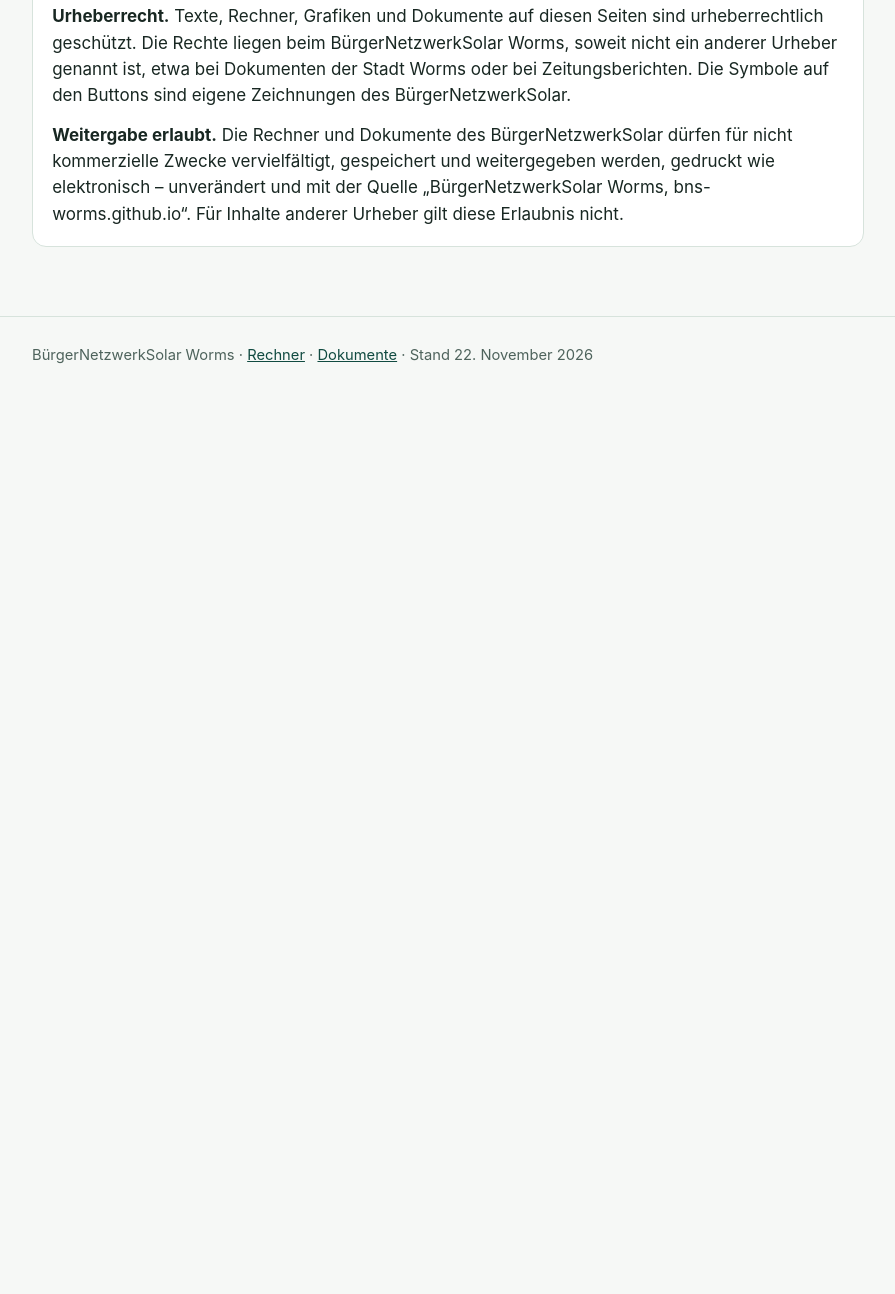
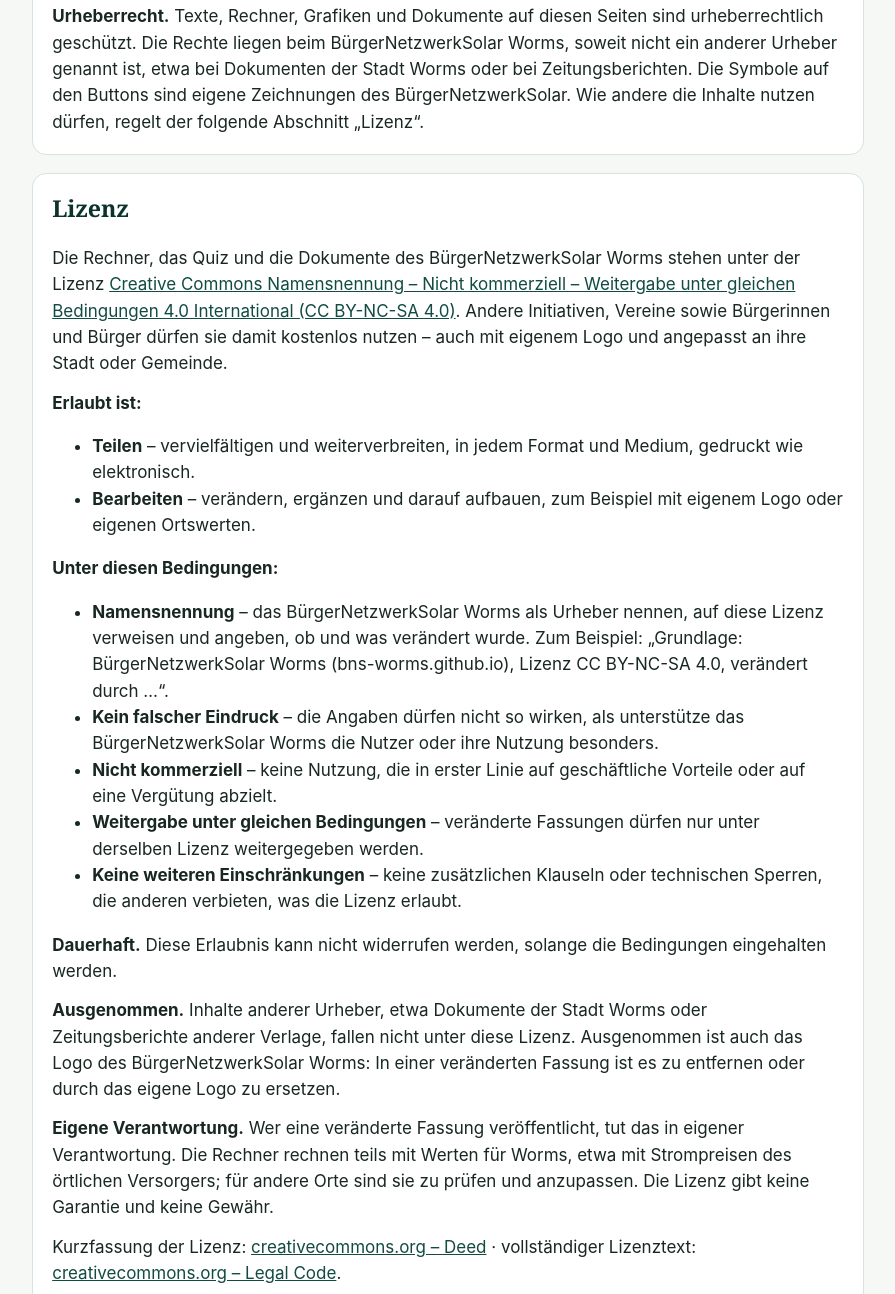
Before and after one commit to bns-worms/rechner, a plain HTML site: page impressum.html in a window 1280 px wide. Shown: the part 2531-3825 px from the top of the page, without its empty margins (68-963 px from the left). Before the commit the page ends 2935 px from the top, so only its background shows below. Drawn offline with Linux system fonts and the light colour scheme.

Commit message:
Add files via upload

```diff
--- a/impressum.html
+++ b/impressum.html
@@ -119,8 +119,28 @@
       <p><b>Kein Beratungsvertrag.</b> Die Nutzung der Rechner, des Quiz und der Dokumente ist kostenlos und begründet kein Vertragsverhältnis, insbesondere keinen Beratungsvertrag. Die Ergebnisse dienen nur der allgemeinen Information. Eine persönliche Beratung findet nur statt, wenn sie ausdrücklich vereinbart wird.</p>
       <p><b>Haftungsbeschränkung.</b> Soweit gesetzlich zulässig, ist eine Haftung für Schäden ausgeschlossen, die aus der Nutzung der Rechner, des Quiz oder der Dokumente oder aus darauf gestützten Entscheidungen entstehen. Das gilt nicht für Schäden aus der Verletzung von Leben, Körper oder Gesundheit und nicht für vorsätzlich oder grob fahrlässig verursachte Schäden.</p>
       <p><b>Verweise auf fremde Seiten.</b> Diese Seiten und die Dokumente enthalten Verweise auf Angebote anderer, zum Beispiel bns.worms.de und worms.de der Stadt Worms, die KfW, das Marktstammdatenregister, Studien und Hersteller. Für deren Inhalte, deren Erreichbarkeit und deren Umgang mit Daten ist allein der jeweilige Anbieter verantwortlich; das BürgerNetzwerkSolar übernimmt dafür keine Verantwortung und macht sich diese Inhalte nicht zu eigen. Wird ein rechtswidriger Inhalt auf einer verlinkten Seite bekannt, entfernt das BürgerNetzwerkSolar den Verweis.</p>
-      <p><b>Urheberrecht.</b> Texte, Rechner, Grafiken und Dokumente auf diesen Seiten sind urheberrechtlich geschützt. Die Rechte liegen beim BürgerNetzwerkSolar Worms, soweit nicht ein anderer Urheber genannt ist, etwa bei Dokumenten der Stadt Worms oder bei Zeitungsberichten. Die Symbole auf den Buttons sind eigene Zeichnungen des BürgerNetzwerkSolar.</p>
-      <p><b>Weitergabe erlaubt.</b> Die Rechner und Dokumente des BürgerNetzwerkSolar dürfen für nicht kommerzielle Zwecke vervielfältigt, gespeichert und weitergegeben werden, gedruckt wie elektronisch – unverändert und mit der Quelle „BürgerNetzwerkSolar Worms, bns-worms.github.io“. Für Inhalte anderer Urheber gilt diese Erlaubnis nicht.</p>
+      <p><b>Urheberrecht.</b> Texte, Rechner, Grafiken und Dokumente auf diesen Seiten sind urheberrechtlich geschützt. Die Rechte liegen beim BürgerNetzwerkSolar Worms, soweit nicht ein anderer Urheber genannt ist, etwa bei Dokumenten der Stadt Worms oder bei Zeitungsberichten. Die Symbole auf den Buttons sind eigene Zeichnungen des BürgerNetzwerkSolar. Wie andere die Inhalte nutzen dürfen, regelt der folgende Abschnitt „Lizenz“.</p>
+    </section>
+    <section id="lizenz">
+      <h2>Lizenz</h2>
+      <p>Die Rechner, das Quiz und die Dokumente des BürgerNetzwerkSolar Worms stehen unter der Lizenz <a href="https://creativecommons.org/licenses/by-nc-sa/4.0/deed.de" target="_blank" rel="noopener">Creative Commons Namensnennung – Nicht kommerziell – Weitergabe unter gleichen Bedingungen 4.0 International (CC BY-NC-SA 4.0)</a>. Andere Initiativen, Vereine sowie Bürgerinnen und Bürger dürfen sie damit kostenlos nutzen – auch mit eigenem Logo und angepasst an ihre Stadt oder Gemeinde.</p>
+      <p><b>Erlaubt ist:</b></p>
+      <ul>
+        <li><b>Teilen</b> – vervielfältigen und weiterverbreiten, in jedem Format und Medium, gedruckt wie elektronisch.</li>
+        <li><b>Bearbeiten</b> – verändern, ergänzen und darauf aufbauen, zum Beispiel mit eigenem Logo oder eigenen Ortswerten.</li>
+      </ul>
+      <p><b>Unter diesen Bedingungen:</b></p>
+      <ul>
+        <li><b>Namensnennung</b> – das BürgerNetzwerkSolar Worms als Urheber nennen, auf diese Lizenz verweisen und angeben, ob und was verändert wurde. Zum Beispiel: „Grundlage: BürgerNetzwerkSolar Worms (bns-worms.github.io), Lizenz CC BY-NC-SA 4.0, verändert durch …“.</li>
+        <li><b>Kein falscher Eindruck</b> – die Angaben dürfen nicht so wirken, als unterstütze das BürgerNetzwerkSolar Worms die Nutzer oder ihre Nutzung besonders.</li>
+        <li><b>Nicht kommerziell</b> – keine Nutzung, die in erster Linie auf geschäftliche Vorteile oder auf eine Vergütung abzielt.</li>
+        <li><b>Weitergabe unter gleichen Bedingungen</b> – veränderte Fassungen dürfen nur unter derselben Lizenz weitergegeben werden.</li>
+        <li><b>Keine weiteren Einschränkungen</b> – keine zusätzlichen Klauseln oder technischen Sperren, die anderen verbieten, was die Lizenz erlaubt.</li>
+      </ul>
+      <p><b>Dauerhaft.</b> Diese Erlaubnis kann nicht widerrufen werden, solange die Bedingungen eingehalten werden.</p>
+      <p><b>Ausgenommen.</b> Inhalte anderer Urheber, etwa Dokumente der Stadt Worms oder Zeitungsberichte anderer Verlage, fallen nicht unter diese Lizenz. Ausgenommen ist auch das Logo des BürgerNetzwerkSolar Worms: In einer veränderten Fassung ist es zu entfernen oder durch das eigene Logo zu ersetzen.</p>
+      <p><b>Eigene Verantwortung.</b> Wer eine veränderte Fassung veröffentlicht, tut das in eigener Verantwortung. Die Rechner rechnen teils mit Werten für Worms, etwa mit Strompreisen des örtlichen Versorgers; für andere Orte sind sie zu prüfen und anzupassen. Die Lizenz gibt keine Garantie und keine Gewähr.</p>
+      <p>Kurzfassung der Lizenz: <a href="https://creativecommons.org/licenses/by-nc-sa/4.0/deed.de" target="_blank" rel="noopener">creativecommons.org – Deed</a> · vollständiger Lizenztext: <a href="https://creativecommons.org/licenses/by-nc-sa/4.0/legalcode.de" target="_blank" rel="noopener">creativecommons.org – Legal Code</a>.</p>
     </section>
   </div>
 </main>
```
Also changed, not shown: index.html (+1 -0 lines).
